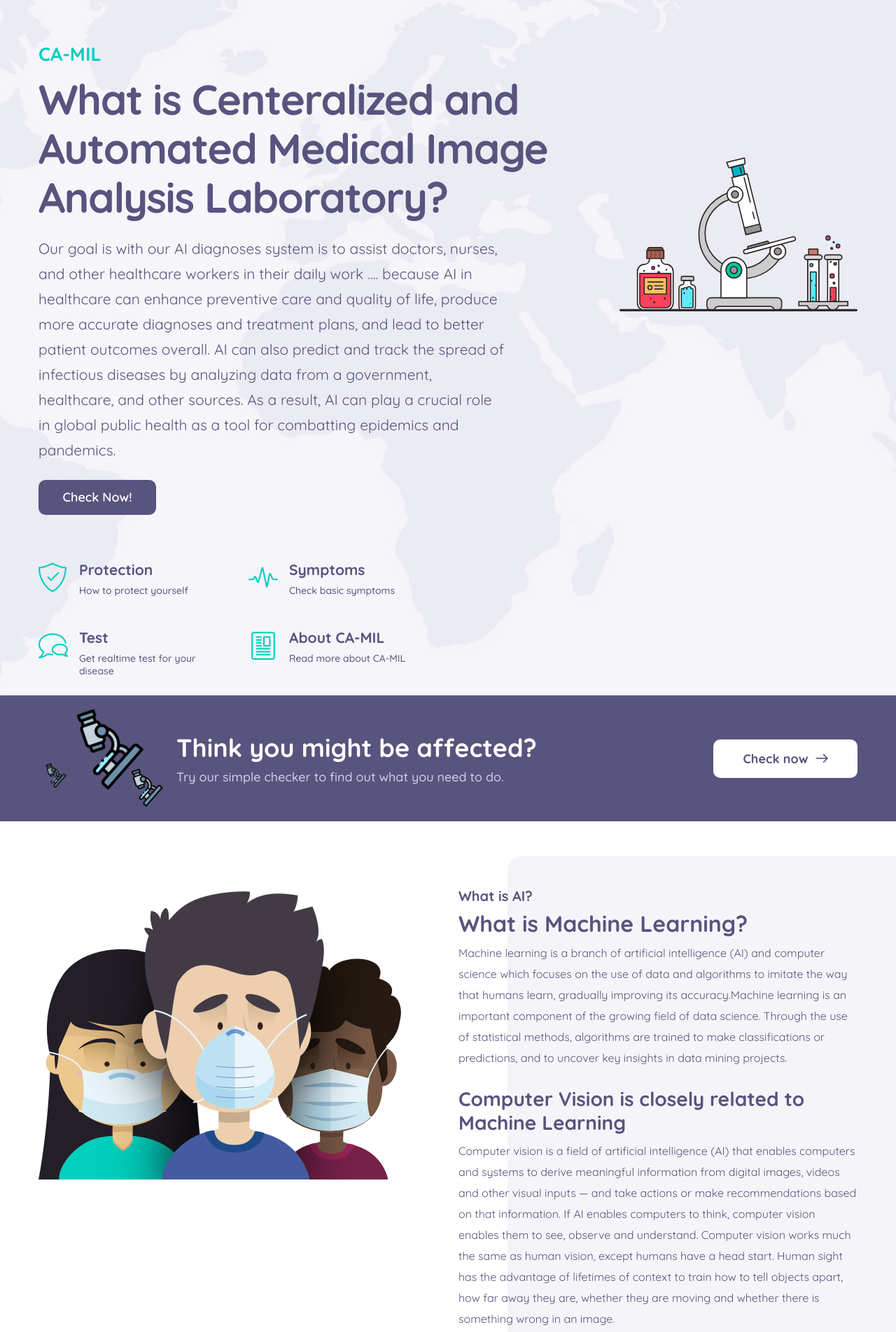
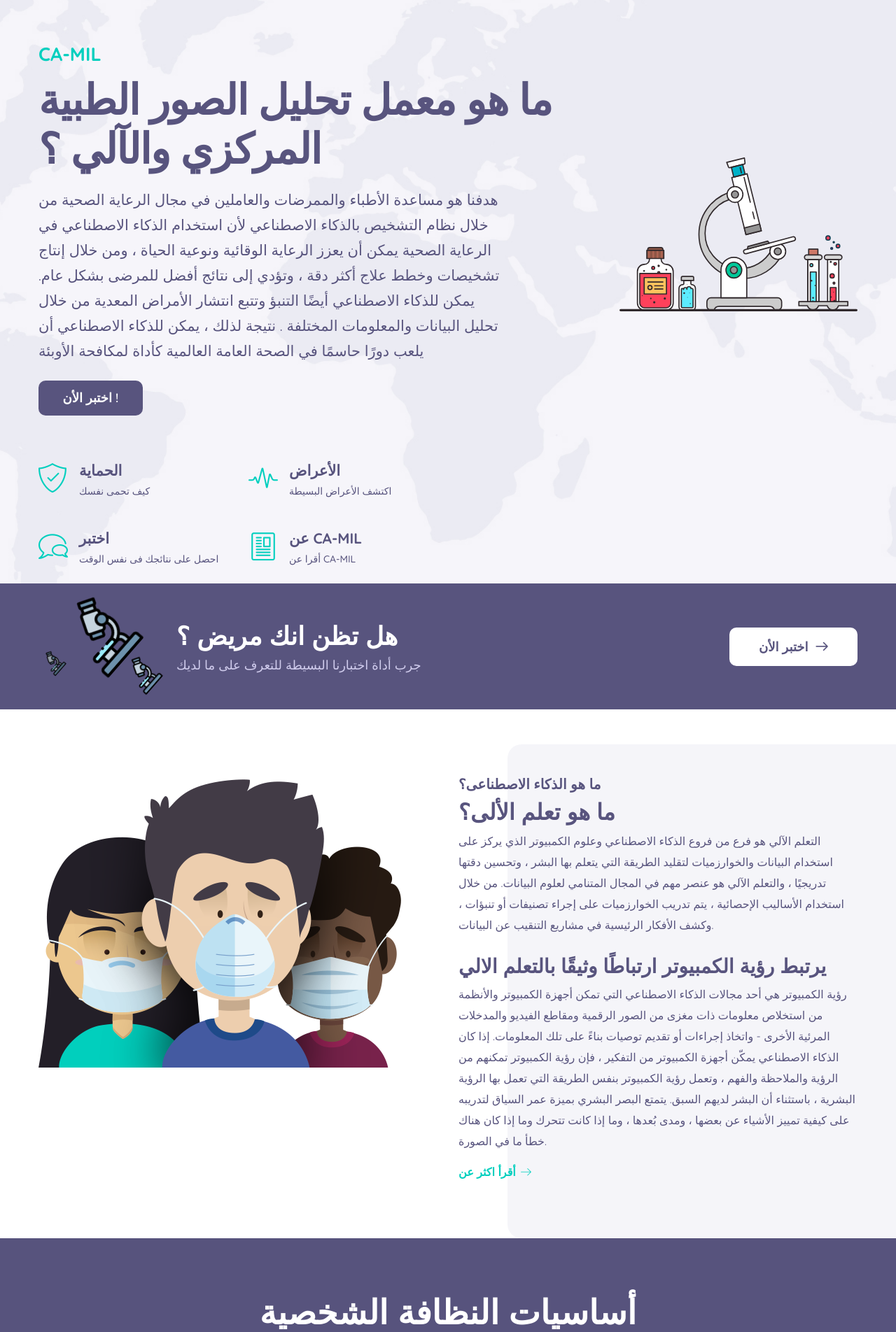
Before and after one commit to john0isaac/Centralized-and-Automated-Medical-Image-Analysis-Laboratory, a Flask app: page / in a window 1280 px wide. Shown: the part 90-1994 px from the top of the page at 70% size. Run offline with Flask 2, Linux system fonts and the light colour scheme; some libraries are stand-ins or nearby versions.

Commit message:
arabic index

```diff
--- a/templates/pages/index-ar.html
+++ b/templates/pages/index-ar.html
@@ -5,18 +5,16 @@
     <div class="row home_banner_inner">
       <div class="col-sm-7">
         <h5 class="wow fadeInUp" data-wow-delay="300ms">CA-MIL</h5>
-        <h3 class="wow fadeInUp" data-wow-delay="500ms">What is Centeralized and Automated Medical Image Analysis
-          Laboratory?
-        </h3>
+        <h3 class="wow fadeInUp" data-wow-delay="500ms"> ما هو معمل تحليل الصور الطبية المركزي والآلي ؟ </h3>
         <p class="wow fadeInUp" data-wow-delay="400ms">
-          Our goal is with our AI diagnoses system is to assist doctors, nurses, and other healthcare workers
-          in their daily work .... because AI in healthcare can enhance preventive care and quality of life,
-          produce more accurate diagnoses and treatment plans, and lead to better patient outcomes overall.
-          AI can also predict and track the spread of infectious diseases by analyzing data from a government,
-          healthcare, and other sources. As a result, AI can play a crucial role in global public health
-          as a tool for combatting epidemics and pandemics.
+          هدفنا هو مساعدة الأطباء والممرضات والعاملين في مجال الرعاية الصحية من خلال نظام التشخيص بالذكاء الاصطناعي
+          لأن استخدام الذكاء الاصطناعي في الرعاية الصحية يمكن أن يعزز الرعاية الوقائية ونوعية الحياة ،
+          ومن خلال إنتاج تشخيصات وخطط علاج أكثر دقة ، وتؤدي إلى نتائج أفضل للمرضى بشكل عام.
+          يمكن للذكاء الاصطناعي أيضًا التنبؤ وتتبع انتشار الأمراض المعدية من خلال تحليل البيانات والمعلومات المختلفة
+          . نتيجة لذلك ، يمكن للذكاء الاصطناعي أن يلعب دورًا حاسمًا في الصحة العامة العالمية
+          كأداة لمكافحة الأوبئة
         </p>
-        <a class="main_btn wow fadeInLeft" data-wow-delay="300ms" href="/symptom">Check Now!</a>
+        <a class="main_btn wow fadeInLeft" data-wow-delay="300ms" href="/symptom">اختبر الأن !</a>
         <div class="row home_option">
           <div class="col-lg-6 wow fadeIn" data-wow-delay="300ms">
             <div class="media">
@@ -24,8 +22,8 @@
                 <i class="linearicons-shield-check"></i>
               </div>
               <div class="media-body">
-                <h4>Protection</h4>
-                <p>How to protect yourself</p>
+                <h4>الحماية</h4>
+                <p>كيف تحمى نفسك </p>
               </div>
             </div>
           </div>
@@ -35,8 +33,8 @@
                 <i class="linearicons-pulse"></i>
               </div>
               <div class="media-body">
-                <h4>Symptoms</h4>
-                <p>Check basic symptoms</p>
+                <h4>الأعراض </h4>
+                <p>اكتشف الأعراض البسيطة</p>
               </div>
             </div>
           </div>
@@ -46,8 +44,8 @@
                 <i class="linearicons-bubbles"></i>
               </div>
               <div class="media-body">
-                <h4>Test</h4>
-                <p>Get realtime test for your disease</p>
+                <h4>اختبر</h4>
+                <p>احصل على نتائجك فى نفس الوقت</p>
               </div>
             </div>
           </div>
@@ -57,8 +55,8 @@
                 <i class="linearicons-document2"></i>
               </div>
               <div class="media-body">
-                <h4>About CA-MIL</h4>
-                <p>Read more about CA-MIL</p>
+                <h4> عن CA-MIL </h4>
+                <p>أقرا عن CA-MIL</p>
               </div>
             </div>
           </div>
@@ -84,16 +82,15 @@
             <img src="/static/images/check-3.png" alt>
           </div>
           <div class="media-body">
-            <h4>Think you might be affected?</h4>
-            <p>
-              Try our simple checker to find out what you need
-              to do.
+            <h4>هل تظن انك مريض ؟</h4>
+            <p>
+              جرب أداة اختبارنا البسيطة للتعرف على ما لديك
             </p>
           </div>
         </div>
       </div>
       <div class="right">
-        <a class="icon_btn wow fadeInRight" data-wow-delay="400ms" href="/symptom">Check now <i
+        <a class="icon_btn wow fadeInRight" data-wow-delay="400ms" href="/symptom">اختبر الأن <i
             class="linearicons-arrow-right"></i></a>
       </div>
     </div>
@@ -113,30 +110,26 @@
         <div class="home_ab_text">
           <div class="home_ab_text_inner">
             <div class="home_ab_item">
-              <h5>What is AI?</h5>
-              <h2>What is Machine Learning?</h2>
+              <h5>ما هو الذكاء الاصطناعى؟</h5>
+              <h2>ما هو تعلم الألى؟</h2>
               <p>
-                Machine learning is a branch of artificial intelligence (AI) and computer science
-                which focuses on the use of data and algorithms to imitate the way that humans learn,
-                gradually improving its accuracy.Machine learning is an important component of the growing field of data
-                science. Through the use of statistical methods,
-                algorithms are trained to make classifications or predictions, and to uncover key insights in data
-                mining projects.
+                التعلم الآلي هو فرع من فروع الذكاء الاصطناعي وعلوم الكمبيوتر الذي يركز على استخدام البيانات
+                والخوارزميات لتقليد الطريقة التي يتعلم بها البشر ، وتحسين دقتها تدريجيًا ، والتعلم الآلي هو عنصر مهم في
+                المجال المتنامي لعلوم البيانات. من خلال استخدام الأساليب الإحصائية ،
+                يتم تدريب الخوارزميات على إجراء تصنيفات أو تنبؤات ، وكشف الأفكار الرئيسية في مشاريع التنقيب عن البيانات.
               </p>
             </div>
             <div class="home_ab_item">
-              <h3>Computer Vision is closely related to Machine Learning</h3>
+              <h3>يرتبط رؤية الكمبيوتر ارتباطًا وثيقًا بالتعلم الالي</h3>
               <p>
-                Computer vision is a field of artificial intelligence (AI) that enables computers and systems to derive
-                meaningful information from digital images, videos and other visual inputs —
-                and take actions or make recommendations based on that information. If AI enables computers to think,
-                computer vision enables them to see, observe and understand.
-
-                Computer vision works much the same as human vision, except humans have a head start. Human sight has
-                the advantage of lifetimes of context to train how to tell objects apart,
-                how far away they are, whether they are moving and whether there is something wrong in an image.
+                رؤية الكمبيوتر هي أحد مجالات الذكاء الاصطناعي التي تمكن أجهزة الكمبيوتر والأنظمة من استخلاص معلومات
+                ذات مغزى من الصور الرقمية ومقاطع الفيديو والمدخلات المرئية الأخرى - واتخاذ إجراءات أو تقديم توصيات بناءً
+                على تلك المعلومات. إذا كان الذكاء الاصطناعي يمكّن أجهزة الكمبيوتر من التفكير ، فإن رؤية الكمبيوتر تمكنهم
+                من الرؤية والملاحظة والفهم ، وتعمل رؤية الكمبيوتر بنفس الطريقة التي تعمل بها الرؤية البشرية ، باستثناء
+                أن البشر لديهم السبق. يتمتع البصر البشري بميزة عمر السياق لتدريبه على كيفية تمييز الأشياء عن بعضها ،
+                ومدى بُعدها ، وما إذا كانت تتحرك وما إذا كان هناك خطأ ما في الصورة.
               </p>
-              <a class="text_btn" href="/about">Read more about <i class="linearicons-arrow-right"></i></a>
+              <a class="text_btn" href="/about">أقرأ اكثر عن <i class="linearicons-arrow-right"></i></a>
             </div>
           </div>
         </div>
@@ -411,13 +404,13 @@
   <div class="container">
     <div class="main_title text-center white">
       <h2>
-        Hygiene Basics
+        أساسيات النظافة الشخصية
       </h2>
       <br>
       <h5>
-        Hand washing process
+        عمليات غسل الأيدى
       </h5>
-      <h2>How to wash your Hands</h2>
+      <h2>كيف غسل الأيدى</h2>
     </div>
     <div class="washing_process_inner row">
       <div class="col-lg-2 col-sm-4 col-6 wow fadeIn" data-wow-delay="400ms">
@@ -428,7 +421,7 @@
               1
             </div>
           </div>
-          <p><span>Apply soap</span> and ruv your hands together</p>
+          <p><span>ضع الصابون</span> وافرك يداك معا</p>
         </div>
       </div>
       <div class="col-lg-2 col-sm-4 col-6 wow fadeIn" data-wow-delay="500ms">
@@ -440,8 +433,7 @@
             </div>
           </div>
           <p>
-            <span>Use one hand</span> to rub the back of the other hand
-            and vice versa
+            <span>أستخدم يد واحده</span> لتفرك ظهر يدك الأخرى والعكس صحيح
           </p>
         </div>
       </div>
@@ -454,8 +446,7 @@
             </div>
           </div>
           <p>
-            <span>Rub your hands</span> together and clean between your
-            fingers
+            <span>أفرك يداك </span> معا ونظف بين أصابعك
           </p>
         </div>
       </div>
@@ -468,7 +459,7 @@
             </div>
           </div>
           <p>
-            <span>Rub the back</span> of your fingers against your palms
+            <span>أفرك الجزء الخلفى</span> من أصابعك في راحة يدك
           </p>
         </div>
       </div>
@@ -481,8 +472,7 @@
             </div>
           </div>
           <p>
-            <span>Rub your thumb</span> using your other hand and vice
-            versa
+            <span>افرك إبهامك</span> باستخدام يدك الأخرى والعكس صحيح
           </p>
         </div>
       </div>
@@ -495,8 +485,7 @@
             </div>
           </div>
           <p>
-            <span>Rub your tips</span> of your fingers on the palm of your
-            other hand and vice versa
+            <span>أفرك </span> أطراف اصابعك على راحة يدك والعكس صحيح
           </p>
         </div>
       </div>
@@ -1900,10 +1889,10 @@
             <i class="linearicons-mailbox-full"></i>
           </div>
           <div class="media-body">
-            <h4>Subscribe our newsletter</h4>
-            <p>
-              Join our subscribers list to get latest news and updates
-              about CA-MIL delivered directly in your inbox.
+            <h4>اشترك في النشرة الإخبارية لدينا</h4>
+            <p>
+              انضم إلى قائمة المشتركين لدينا للحصول على آخر الأخبار والتحديثات حول الموقع التي يتم تسليمها مباشرة في
+              صندوق الوارد الخاص بك.
             </p>
           </div>
         </div>
@@ -1911,7 +1900,7 @@
       <div class="col-lg-6">
         <div class="mail_box">
           <div class="input-group">
-            <input id="news-letter-email" type="text" class="form-control" placeholder="&#xe997; Enter your email"
+            <input id="news-letter-email" type="text" class="form-control" placeholder="&#xe997; أدخل بريدك الالكترونى "
               aria-label="Recipient's username" aria-describedby="button-addon2">
             <div class="input-group-append">
               <button class="btn btn-outline-secondary" type="button" id="button-addon2"
@@ -1920,7 +1909,7 @@
               </button>
             </div>
           </div>
-          <label class="container-checkbox">I accept the <span>Privacy Policy.</span>
+          <label class="container-checkbox"> <span>أنا أوافق على الشروط والأحكام </span>
             <input type="checkbox">
             <span class="checkmark"></span>
           </label>
```
